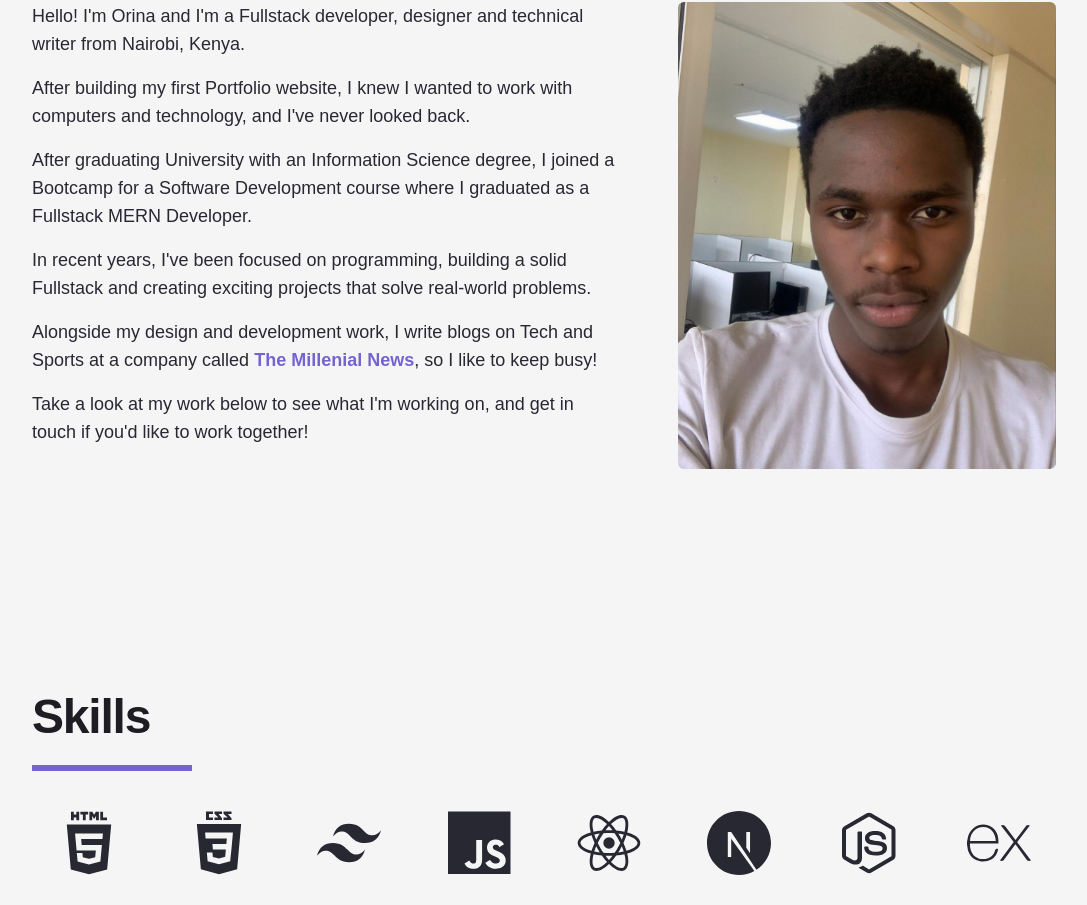
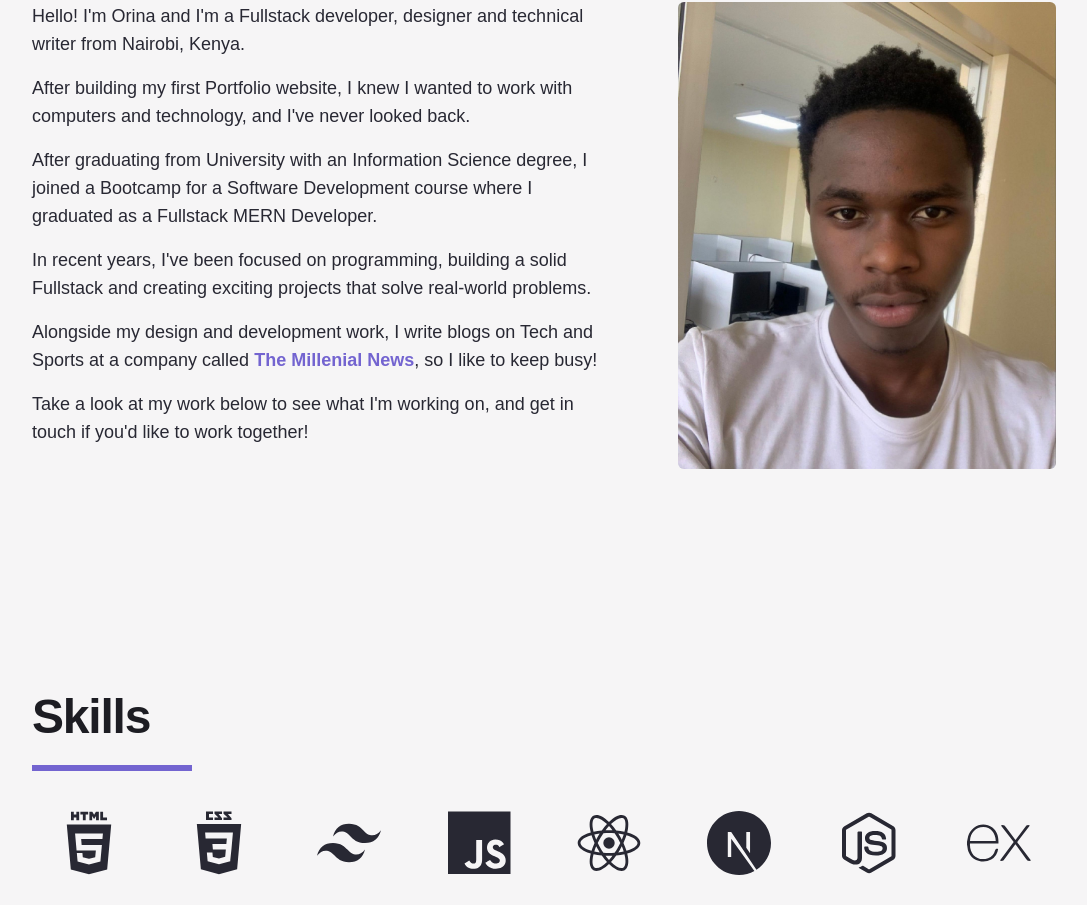
Before and after one commit to Denis4pf/Updated-portfolio, a Next.js app: page / in a window 1280 px wide. Shown: the part 1012-1917 px from the top of the page, without its empty margins (96-1183 px from the left). Built offline with nearby package versions, Linux system fonts and the light colour scheme; a web font is replaced by a local one.

Commit message:
Update index.js

```diff
--- a/pages/index.js
+++ b/pages/index.js
@@ -630,7 +630,7 @@ export default function Home({ publications }) {
                     never looked back.
                   </p>
                   <p className="text-lg">
-                    After graduating University with an Information Science degree, I joined a Bootcamp for a Software Development course where I graduated as a Fullstack MERN Developer.
+                    After graduating from University with an Information Science degree, I joined a Bootcamp for a Software Development course where I graduated as a Fullstack MERN Developer.
                   </p>
                   <p className="text-lg">
                     In recent years, I&apos;ve been focused on programming,
```
